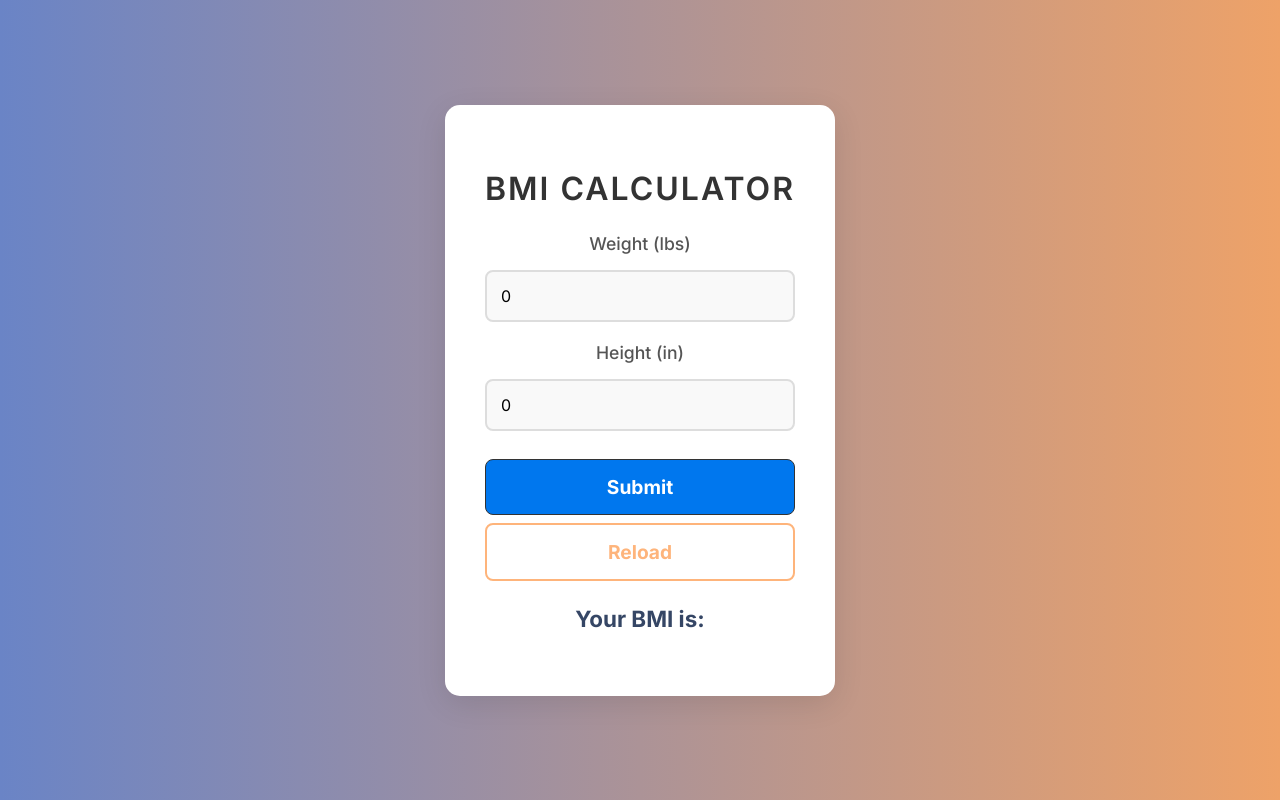
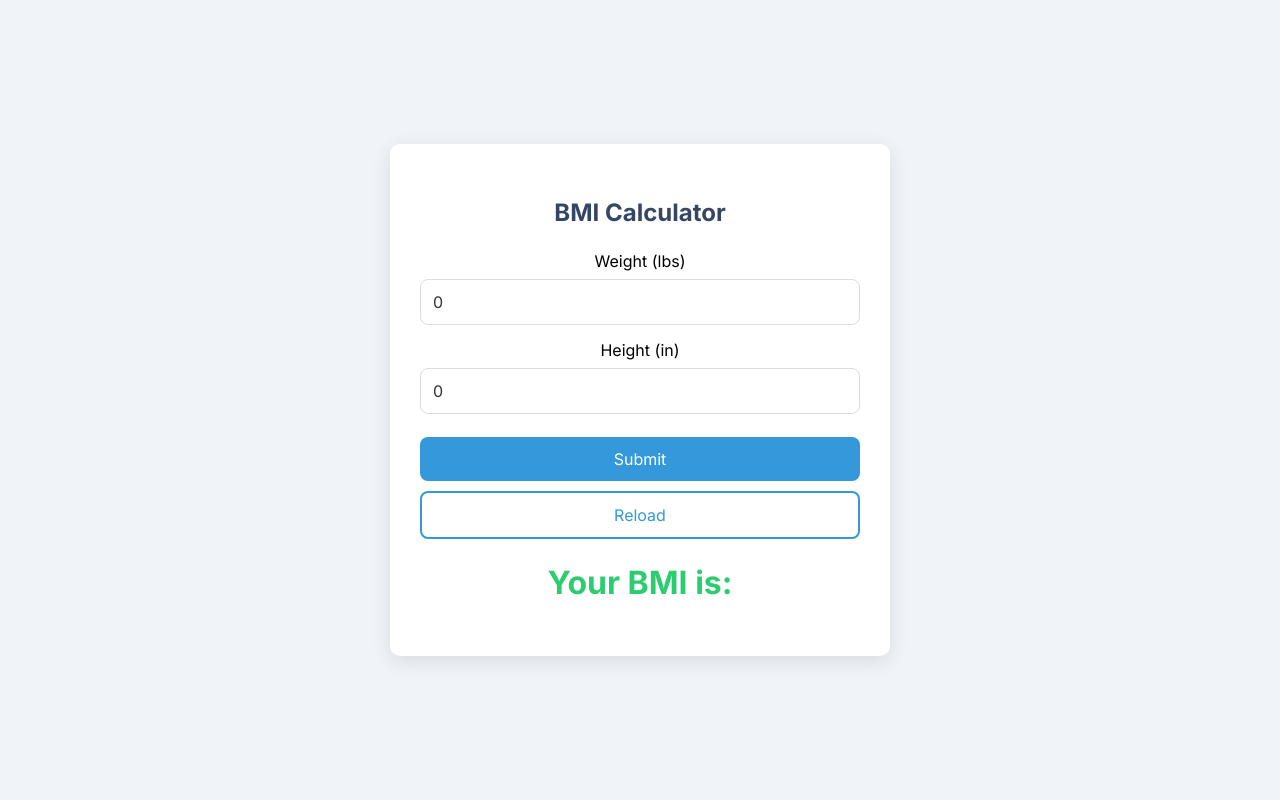
Before and after one commit to iiitl/bmi_calculator, a React (Create React App) app: page / in a window 1280 px wide. Built offline with nearby package versions, Linux system fonts and the light colour scheme.

Commit message:
Invalid output!!

```diff
--- a/src/App.css
+++ b/src/App.css
@@ -1,174 +1,179 @@
+.app {
+  text-align: center;
+  font-family: 'Arial', sans-serif;
+  background-color: #f0f4f8;
+  min-height: 100vh;
+  padding: 20px;
+  box-sizing: border-box;
+}
 
-body {
-  margin: 0;
-  padding: 0;
-  font-family: 'Roboto', sans-serif;
-  background: linear-gradient(to right, #6a84c6, #eea268);
-  height: 100vh;
+.App-logo {
+  height: 40vmin;
+  pointer-events: none;
+}
+
+@media (prefers-reduced-motion: no-preference) {
+  .App-logo {
+    animation: App-logo-spin infinite 20s linear;
+  }
+}
+
+.App-header {
+  background-color: #2c3e50;
+  min-height: 100vh;
+  display: flex;
+  flex-direction: column;
+  align-items: center;
+  justify-content: center;
+  font-size: calc(10px + 2vmin);
+  color: white;
+  padding: 40px 20px;
+  border-radius: 10px;
+  box-shadow: 0px 10px 30px rgba(0, 0, 0, 0.1);
+}
+
+.container {
+  background-color: #fff;
+  padding: 30px;
+  border-radius: 10px;
+  box-shadow: 0px 5px 20px rgba(0, 0, 0, 0.1);
+  max-width: 500px;
+  width: 100%;
+  margin: auto;
+}
+
+.container input {
+  width: 100%;
+  padding: 12px;
+  margin-bottom: 15px;
+  border: 1px solid #ddd;
+  border-radius: 8px;
+  font-size: 1rem;
+  color: #333;
+  outline: none;
+  transition: border 0.3s ease;
+}
+
+.container input:focus {
+  border-color: #3498db;
+}
+
+.container button {
+  background-color: #3498db;
+  color: white;
+  border: none;
+  padding: 12px 20px;
+  font-size: 1rem;
+  border-radius: 8px;
+  cursor: pointer;
+  transition: background-color 0.3s ease;
+}
+
+.container button:hover {
+  background-color: #2980b9;
+}
+
+.container button:active {
+  transform: scale(0.98);
+}
+
+.container .btn-outline {
+  background-color: transparent;
+  border: 2px solid #3498db;
+  color: #3498db;
+  padding: 12px 20px;
+  margin-top: 10px;
+  font-size: 1rem;
+  border-radius: 8px;
+  cursor: pointer;
+  transition: background-color 0.3s ease, color 0.3s ease;
+}
+
+.container .btn-outline:hover {
+  background-color: #3498db;
+  color: white;
+}
+
+.center h3 {
+  font-size: 2rem;
+  font-weight: bold;
+  color: #2ecc71;
+  margin-top: 20px;
+}
+
+.center p {
+  font-size: 1.2rem;
+  color: #555;
+}
+
+.error-dialog {
+  position: fixed;
+  top: 0;
+  left: 0;
+  right: 0;
+  bottom: 0;
+  background-color: rgba(0, 0, 0, 0.3);
   display: flex;
   justify-content: center;
   align-items: center;
+  z-index: 1000;
+  animation: fadeIn 0.5s ease-in-out;
 }
 
-.app {
-  width: 100%;
-  height: 100%;
-  display: flex;
-  justify-content: center;
-  align-items: center;
+.error-dialog-content {
+  background: linear-gradient(145deg, #716c6d, #ffc3a0);
+  padding: 40px;
+  border-radius: 12px;
+  text-align: center;
+  box-shadow: 0px 8px 20px rgba(0, 0, 0, 0.2);
+  width: 80%;
+  max-width: 450px;
+  animation: slideUp 0.5s ease-out;
 }
 
-.container {
-  background: white;
-  border-radius: 15px;
-  box-shadow: 0px 8px 30px rgba(0, 0, 0, 0.1);
-  padding: 40px;
-  width: 100%;
-  max-width: 500px;
-  text-align: center;
-  animation: fadeIn 0.5s ease-out;
+.error-title {
+  font-size: 1.8rem;
+  color: #fff; /* White color for title */
+  margin-bottom: 10px;
 }
 
-h2.center {
-  font-size: 2rem;
-  color: #333;
-  margin-bottom: 25px;
-  font-weight: 600;
-  text-transform: uppercase;
-  letter-spacing: 2px;
+.error-dialog p {
+  color: #fff;
+  font-size: 1.1rem;
+  margin-bottom: 20px;
 }
 
-label {
-  display: block;
-  font-size: 1.1rem;
-  color: #555;
-  margin-bottom: 8px;
-  font-weight: 500;
+.error-close-btn {
+  padding: 12px 25px;
+  background-color: #fff;
+  color: #ff5f6d;
+  border: none;
+  border-radius: 5px;
+  cursor: pointer;
+  font-size: 1rem;
+  font-weight: bold;
+  transition: background-color 0.3s ease, transform 0.2s ease;
 }
 
-input[type="text"] {
-  width: 100%;
-  padding: 14px;
-  font-size: 1rem;
-  border: 2px solid #ddd;
-  border-radius: 8px;
-  margin-bottom: 20px;
-  outline: none;
-  transition: all 0.3s ease;
-  background-color: #f9f9f9;
+.error-close-btn:hover {
+  background-color: #ff5f6d;
+  color: white;
+  transform: scale(1.05);
 }
-
-input[type="text"]:focus {
-  border-color: #feb47b;
-  background-color: #fff;
-}
-
-button {
-  width: 100%;
-  padding: 14px;
-  font-size: 1.1rem;
-  border: none;
-  cursor: pointer;
-  margin-bottom: 10px;
-  border-radius: 8px;
-  transition: all 0.3s ease;
-  background-color: #feb47b;
-  color: white;
-  font-weight: bold;
-}
-
-button:hover {
-  background-color: #ff7e5f;
-  transform: translateY(-2px);
-}
-
-.btn-outline {
-  background-color: white;
-  color: #feb47b;
-  border: 2px solid #feb47b;
-}
-
-.btn-outline:hover {
-  background-color: #feb47b;
-  color: white;
-  transform: translateY(-2px);
-}
-
-.bmi-output {
-  font-size: 1.4rem;
-  font-weight: bold;
-  transition: color 0.3s ease, font-size 0.3s ease;
-}
-
-.underweight {
-  color: #ff6347;
-  font-size: 1.6rem;
-}
-
-.healthy {
-  color: #32cd32;
-  font-size: 1.6rem;
-}
-
-.overweight {
-  color: #ffa500;
-  font-size: 1.6rem;
-}
-
-.obese {
-  color: #dc143c;
-  font-size: 1.6rem;
-}
-
-@media screen and (max-width: 768px) {
-  .container {
-    padding: 30px;
+@keyframes fadeIn {
+  from {
+    opacity: 0;
   }
-
-  h2.center {
-    font-size: 1.5rem;
-    margin-bottom: 20px;
-  }
-
-  input[type="text"] {
-    padding: 12px;
-    font-size: 0.95rem;
-  }
-
-  button {
-    padding: 12px;
-    font-size: 1rem;
+  to {
+    opacity: 1;
   }
 }
 
-@media screen and (max-width: 480px) {
-  .container {
-    padding: 25px;
+@keyframes slideUp {
+  from {
+    transform: translateY(50px);
   }
-
-  h2.center {
-    font-size: 1.3rem;
-    margin-bottom: 15px;
-  }
-
-  input[type="text"] {
-    padding: 10px;
-    font-size: 0.9rem;
-  }
-
-  button {
-    padding: 12px;
-    font-size: 0.95rem;
-  }
-}
-
-@keyframes fadeIn {
-  0% {
-    opacity: 0;
-    transform: translateY(-20px);
-  }
-  100% {
-    opacity: 1;
+  to {
     transform: translateY(0);
   }
 }
--- a/src/App.js
+++ b/src/App.js
@@ -8,35 +8,40 @@ function App() {
   const [height, setHeight] = useState(0);
   const [bmi, setBmi] = useState('');
   const [message, setMessage] = useState('');
-  const [bmiClass, setBmiClass] = useState('');
+  const [showError, setShowError] = useState(false);
+
+  const validateInputs = (weight, height) => {
+    return !isNaN(weight) && !isNaN(height) && weight > 0 && height > 0;
+  };
 
   let calcBmi = (event) => {
     event.preventDefault();
 
-    if (weight === 0 || height === 0) {
-      alert('Please enter a valid weight and height');
-    } else {
+    if (!validateInputs(weight, height)) {
+      setShowError(true);
+      return;
+    }
+
     let bmiValue = (weight / (height * height) * 703);
     setBmi(bmiValue.toFixed(1));
 
     if (bmiValue < 18.5) {
       setMessage('You are underweight');
-        setBmiClass('underweight');
     } else if (bmiValue >= 18.5 && bmiValue < 25) {
-        setMessage('You have a healthy weight');
-        setBmiClass('healthy');
+      setMessage('You have healthy weight');
     } else if (bmiValue >= 25 && bmiValue < 30) {
       setMessage('You are overweight');
-        setBmiClass('overweight');
     } else {
       setMessage('You are obese');
-        setBmiClass('obese');
-      }
     }
   };
 
   let reload = () => {
     window.location.reload();
+  };
+
+  let closeErrorDialog = () => {
+    setShowError(false);
   };
 
   return (
@@ -46,22 +51,45 @@ function App() {
         <form onSubmit={calcBmi}>
           <div>
             <label>Weight (lbs)</label>
-            <input type="text" placeholder='Enter Weight in lbs' value={weight} onChange={(e) => setWeight(e.target.value)} />
+            <input
+              type="text"
+              placeholder='Enter Weight in lbs'
+              value={weight}
+              onChange={(e) => setWeight(e.target.value)}
+            />
           </div>
           <div>
             <label>Height (in)</label>
-            <input type="text" placeholder='Enter height in inches' value={height} onChange={(event) => setHeight(event.target.value)} />
+            <input
+              type="text"
+              placeholder='Enter height in inches'
+              value={height}
+              onChange={(event) => setHeight(event.target.value)}
+            />
           </div>
           <div>
             <button className='btn' type='submit'>Submit</button>
-            <button className='btn btn-outline' onClick={reload} type='submit'>Reload</button>
+            <button className='btn btn-outline' onClick={reload} type='button'>Reload</button>
           </div>
         </form>
+
         <div className='center'>
-          <h3 className={`bmi-output ${bmiClass}`}>Your BMI is: {bmi}</h3>
+          <h3>Your BMI is: {bmi}</h3>
           <p>{message}</p>
         </div>
       </div>
+
+
+      {/* Error Dialog */}
+      {showError && (
+        <div className="error-dialog">
+          <div className="error-dialog-content">
+            <h3 className="error-title">Oops! Invalid Input!</h3>
+            <p>Please enter valid positive numbers for both weight and height.</p>
+            <button className="error-close-btn" onClick={closeErrorDialog}>Close</button>
+          </div>
+        </div>
+      )}
     </div>
   );
 }
```
Lines whose indentation alone changed are shown as unchanged.
